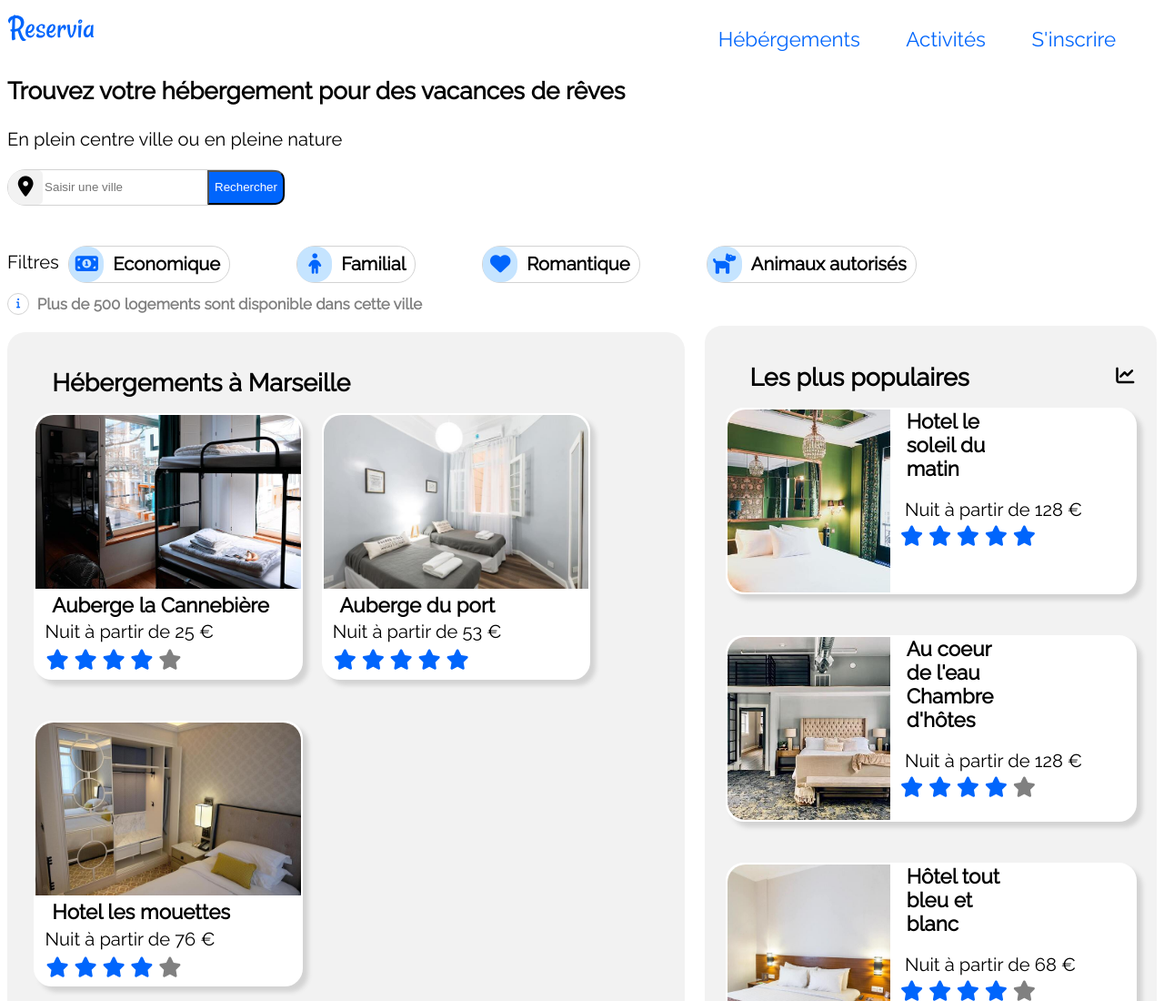
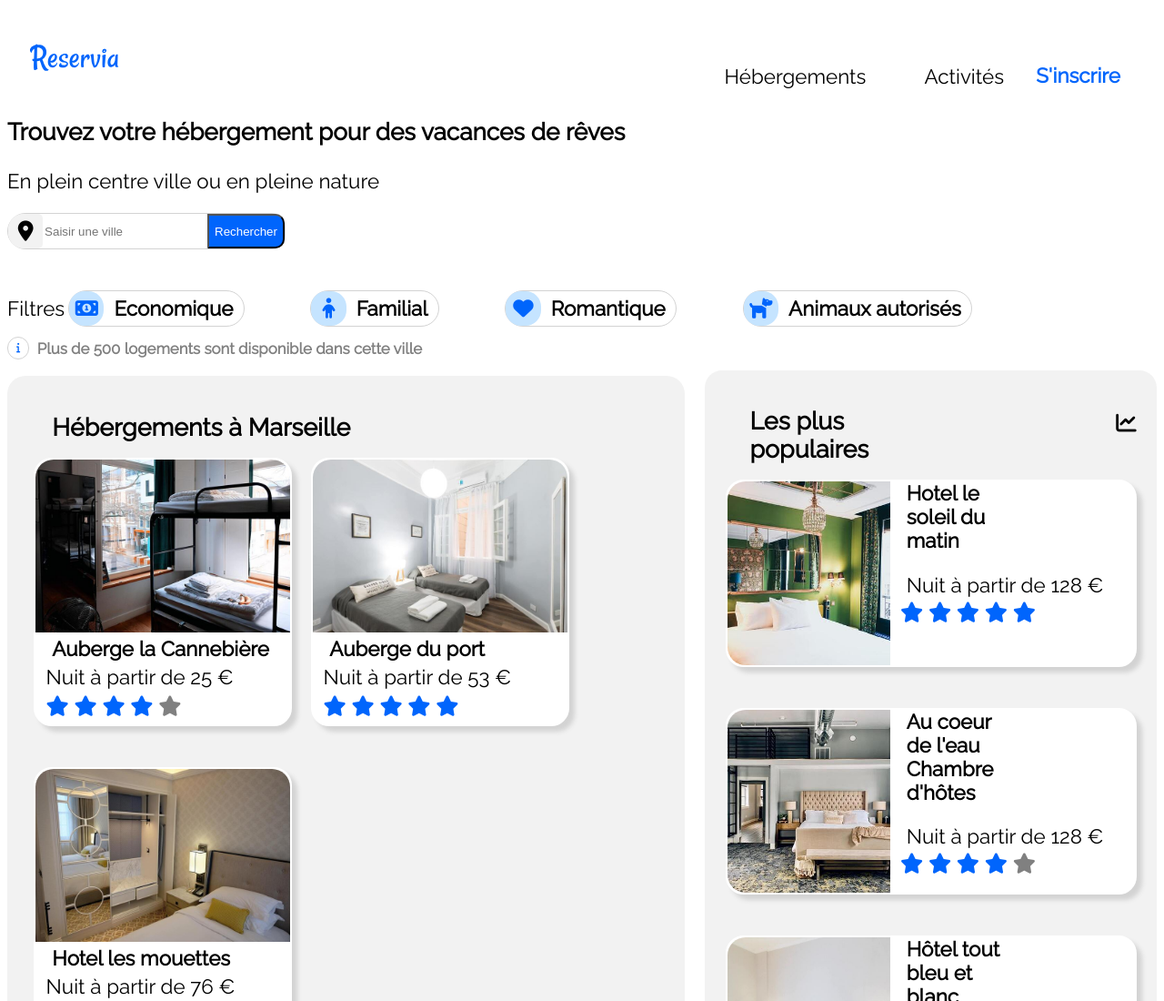
Before and after one commit to MarineLefebvre/LefebvreMarine_2_18082021, a plain HTML site: page index.html in a window 1280 px wide. Shown: the top 1100 px of the page at 91% size. Drawn offline with Linux system fonts and the light colour scheme.

Commit message:
Modif navbar

```diff
--- a/index.html
+++ b/index.html
@@ -11,26 +11,21 @@
 
 <body>
     <div id="page">
-        <nav id="navbarPC">
-            <img src="src/images/logo/Reservia.svg" alt="logo reservia">
-            <ul class="listItems">
-                <li class="navItem" ><a class="liennav" href="#blocHebergement">Hébérgements</a></li>
-                <li class="navItem" ><a class="liennav" href="#activitesMarseille">Activités</a></li>
-                <li class="navItem" ><a class="liennav" href="#">S'inscrire</a></li>
+        <nav>
+            <div class="logo">
+                <img src="src/images/logo/Reservia.svg" alt="logo">
+                <a href="#" id="inscription">S'inscrire</a>
+            </div>
+            <ul>
+                <li class="menu">
+                    <a class="h" href="#blocHebergement">Hébergements</a>
+                </li>
+                <li class="menu">
+                    <a class="h"  href="#activitesMarseille">Activités</a>
+                </li>
             </ul>
         </nav>
-        <nav id="navbarMobile1">
-            <img src="src/images/logo/Reservia.svg" alt="logo reservia">
-            <ul class="listItems">
-                <li class="navItem" id="inscriptionItem"><a class="liennav" id="inscription" href="#">S'inscrire</a></li>
-            </ul>
-        </nav>
-        <nav id="navbarMobile2">
-            <ul class="listItems">
-                <li class="navItem" ><a class="liennav" href="#blocHebergement">Hébérgements</a></li>
-                <li class="navItem" ><a class="liennav" href="#activitesMarseille">Activités</a></li>
-            </ul>
-        </nav>
+
 
         <div id="titre">
             <h3>Trouvez votre hébergement pour des vacances de rêves</h3>
--- a/style/petiteResolution.css
+++ b/style/petiteResolution.css
@@ -3,7 +3,6 @@ body{
     font-size: 0.8em;
     flex-direction: column;
     justify-content: center; /*Centrer horizontalement grace a flex box*/
-
 }
 
 @font-face {
@@ -11,78 +10,58 @@ body{
     src: url('../src/Raleway-Regular.ttf');
 }
 
-#navbarPC ol {
-    list-style-type: none;
-    padding-left: 0;
+
+html {
+    font-size: 80%;
 }
 
-#navbarMobile1 {
-    display: block;
+.logo {
+    flex: 1;
+    object-fit: cover;
 }
 
-#navbarMobile1 > .listItems{
-    font-weight: bold;
+nav {
+    display: grid;
+    grid-template-rows: 1fr 1fr;
+    margin: 0;
+    padding: 1rem 1rem;
 }
 
-#navbarMobile2{
+nav ul {
+    position: absolute;
+    top: 6rem;
+    left: 0px;
+    right: 0px;
     display: flex;
-    justify-content: center;
-    width: 100%;
+    justify-content: space-evenly;
+    align-items: center;
+    list-style: none;
 }
 
-#navbarMobile2 > .listItems{
-    width: 100%;
-    font-size: 1.2em;
+li .menu {
+    margin: 0;
+    padding: 0;
 }
 
-.navItem {
-    width: 50%;
-    display: flex;
-    justify-content: center;
-    border-bottom: 1px solid lightgrey ;
+li a.h {
+    font-size: 13px;
+    min-width: 187.5px;
+    padding: 1rem 4rem;
+    border-bottom: solid 2px lightgray;
 }
 
-.navItem:hover{
-    border-bottom: 1px solid #0065FC ;
+nav .menu a:hover {
+    color: #0065fc;
+    border-bottom: 2px solid #0065fc;
+    border-top: none;
 }
 
-#inscriptionItem{
-    border-bottom: none !important;
-}
 
-#inscriptionItem:hover{
-    border-bottom: none !important;
-}
-
-#navbarPC {
-    display: none;
-}
 
 #heber, #act {
     align-self: flex-end;
 }
 
-.listItems {
-    display: flex;
-    flex-direction: row;
-    padding-inline-start: 0px;
-}
-
-.liennav:hover {
-    border-top: none;
-    color:#0065FC;
-}
-
-.liennav {
-    padding-top: 1em;
-    text-decoration: none;
-    color: gray;
-    margin-right: 0;
-}
-
-#inscription {
-    color: #0065fc !important;
-}
 
 p {
 font-size: 90%;
--- a/style/style.css
+++ b/style/style.css
@@ -1,43 +1,84 @@
-body{
-    font-family: raleway;
-    font-size: 1.4em;
-}
-
 @font-face {
     font-family: raleway;
     src: url('../src/Raleway-Regular.ttf');
 }
 
-#navbarPC ol {
-    list-style-type: none;
-    padding-left: 0;
+body {
+    font-family: "Raleway", sans-serif;
+    font-size: 1.4em;
 }
 
-#navbarMobile1, #navbarMobile2 {
-    display: none;
+#inscription{
+    color: #0065FC;
+    margin-top: 1em;
 }
 
-.navItem {
-    display: inline-block;
+nav {
+    padding: 1rem 0rem;
+    margin: 0rem 1.5rem;
+    display: flex;
+    justify-content: space-between;
+    align-items: center;
 }
 
-.listItems {
-    float: right;
+.logo {
+    width: 100px;
+    display: flex;
+    justify-content: space-between;
+    align-items: center;
+    flex: 1;
+    padding-top: 1rem;
+}
+.logo a {
+    position: absolute;
+    top: 3rem;
+    right: 2rem;
+    font-weight: bold;
+}
+nav img {
+    width: 100px;
 }
 
-.liennav:hover {
-    border-top: 1px solid #0065FC ;
+nav ul {
+    position: absolute;
+    top: 1.9rem;
+    right: 9rem;
+    display: flex;
+    justify-content: space-between;
+    flex: 1;
+    list-style: none;
 }
 
-.liennav {
-    padding-top: 1em;
+nav a {
+    display: block;
+    color: black;
     text-decoration: none;
-    color:#0065FC;
-    margin-right: 2em;
+    padding: 0rem 1rem;
+}
+
+nav .menu {
+    display: flex;
+    justify-content: space-between;
+    flex: 1;
+    padding: 0rem;
+}
+nav .S {
+    font-weight: bold;
+    padding-right: 0rem;
+    padding-top: 1rem;
+}
+nav .menu a {
+    padding-top: 1rem;
+    padding: 1rem 2rem;
+    border-top: 2px solid rgb(255, 255, 255);
+}
+
+nav .menu a:hover {
+    color: #0065fc;
+    border-top: 2px solid #0065fc;
 }
 
 p {
-font-size: 90%;
 }
 
 #boutonPC, #boutonMobile {
@@ -182,7 +223,7 @@ h1 {
 
 .imageHebergement {
     border-radius: 20px 20px 0px 0px;
-    width: 13em;
+    width: 12.5em;
     height: 8.5em;
     object-fit: cover;
 }
@@ -223,7 +264,7 @@ h2{
 }
 
 #herbegementGlobal {
-    width: 975px;
+    width: 100%;
     padding: 1em;
     background-color:#F2F2F2;
     margin-top: 1em;
```
